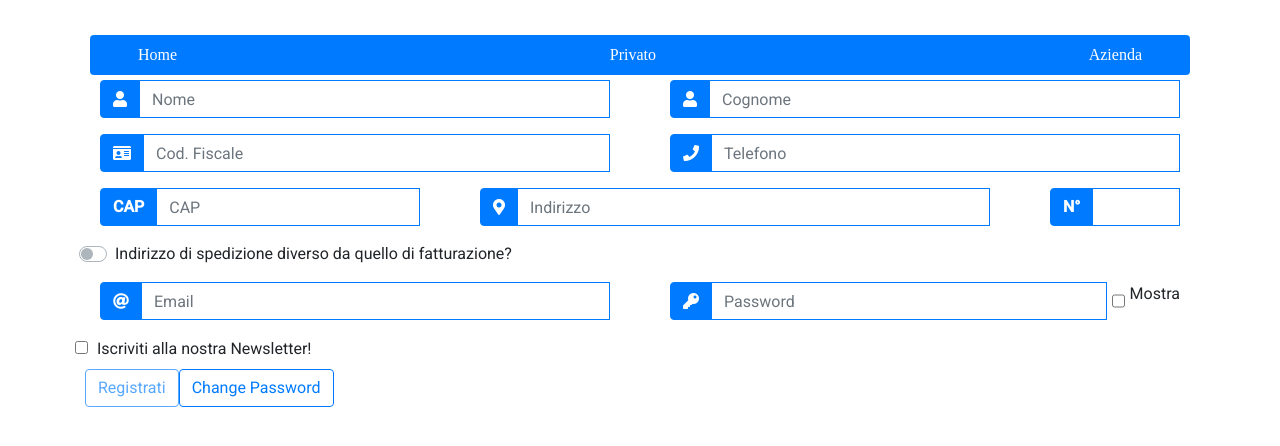
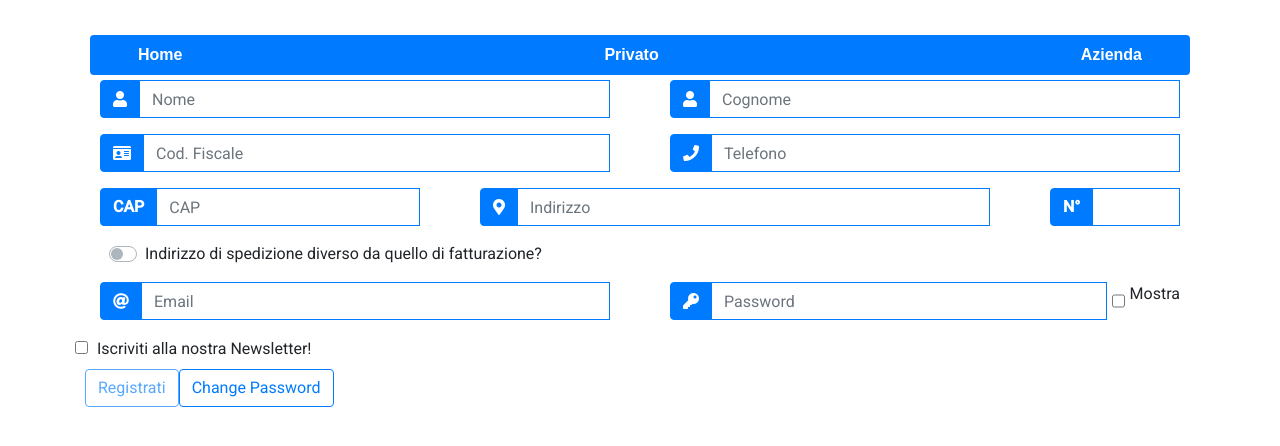
Before and after one commit to zGaglia/YTiAProject, an Angular app: page /privato in a window 1280 px wide. Shown: the top 446 px of the page. Built offline with nearby package versions, Linux system fonts and the light colour scheme.

Commit message:
Allineamento IndSped

```diff
--- a/src/app/app.component.html
+++ b/src/app/app.component.html
@@ -1,8 +1,8 @@
 <div class="container" id=navbar>
 <nav class="navbar navbar-dark bg-primary">
-        <a (click)="toggleEditor('index')">Home</a>
-        <a (click)="toggleEditor('privato')">Privato</a>
-        <a (click)="toggleEditor('azienda')">Azienda</a>
+        <a (click)="toggleEditor('index')"><b>Home</b></a>
+        <a (click)="toggleEditor('privato')"><b>Privato</b></a>
+        <a (click)="toggleEditor('azienda')"><b>Azienda</b></a>
 </nav>
 </div>
 
--- a/src/app/azienda/azienda.component.html
+++ b/src/app/azienda/azienda.component.html
@@ -59,7 +59,7 @@
                                                     <b>CAP</b>
                                                 </span>
                                             </div>
-                                            <input type="text" formControlName="cap" class="form-control" id="textcap" placeholder="CAP">
+                                            <input type="text" formControlName="cap" class="form-control" id="textcap" placeholder="CAP" required>
                                             <div class="invalid-tooltip">
                                             Please choose a unique and valid username.
                                             </div>
@@ -91,7 +91,7 @@
                                                     <b>N°</b>
                                                 </span>
                                             </div>
-                                            <input type="text" formControlName="n" class="form-control" id="textnumer" placeholder="">
+                                            <input type="text" formControlName="n" class="form-control" id="textnumer" placeholder="" required>
                                             <div class="invalid-tooltip">
                                             Please choose a unique and valid username.
                                             </div>
@@ -100,6 +100,7 @@
 
                         </div>
                     </div>
+                    <div class="container">
                     <div class="row">
                         <div class="custom-control mb-3">
                         <div class="custom-control custom-switch">
@@ -109,8 +110,10 @@
                           </div>
                         </div>
                     </div>
-                    <div *ngIf="checked" class="row">
+                </div>
 
+                    <div *ngIf="checked" class="row" [@transitionTest]=currentState>
+                        <div class="container">
                             <div class="row">
                                     <div class="col-4">
                                             <div class="col-md-auto mb-3">
@@ -162,7 +165,7 @@
                                 </div>
 
                     </div>
-
+                </div>
                     <div class="row">
                     <div class="col">
                             <div class="col-md-auto mb-3">
--- a/src/app/form/form.component.html
+++ b/src/app/form/form.component.html
@@ -1,5 +1,5 @@
 <div class="container" id="privato"  [@transitionTest]=currentState>
-<form [formGroup]="form1" (ngSubmit)="submit()" class="needs-validation" novalidate>
+<form [formGroup]="form1" (ngSubmit)="submit()">
 
     <div class="row">
         <div class="col">
@@ -114,6 +114,9 @@
                                 </div>
 
                     </div>
+
+                </div>
+                    <div class="container">
                     <div class="row">
                         <div class="custom-control mb-3">
                         <div class="custom-control custom-switch">
@@ -123,8 +126,10 @@
                           </div>
                         </div>
                     </div>
+                    </div>
+
                     <div *ngIf="checked" class="row"  [@transitionTest]=currentState>
-
+                        <div class="container">
                         <div class="row">
                                 <div class="col-4">
                                         <div class="col-md-auto mb-3">
@@ -176,7 +181,8 @@
                             </div>
 
                 </div>
-                </div>
+            </div>
+
                 <div class="row">
                 <div class="col">
                         <div class="col-md-auto mb-3">
--- a/src/styles.css
+++ b/src/styles.css
@@ -7,7 +7,7 @@ body {
 }
 
 html, body { height: 100%; }
-body { margin: 0; font-family: Roboto, "Helvetica Neue", sans-serif; }
+body { margin: 0; font-family: 'Roboto', "Helvetica Neue", sans-serif; }
 .input-group-text {
     display: -ms-flexbox;
     display: flex;
@@ -41,6 +41,7 @@ body { margin: 0; font-family: Roboto, "Helvetica Neue", sans-serif; }
         transition: border-color .15s ease-in-out,box-shadow .15s ease-in-out;
         }
         .navbar {
+            font-display: "";
             font-family: bold;
             color: #fff;
             margin: 5px;
@@ -64,3 +65,9 @@ input[type=checkbox], input[type=radio] {
     padding: 0;
     margin: 5px;
     }
+
+    a:not([href]):not([tabindex]){
+        font-family: sans-serif;
+
+
+    }
```
